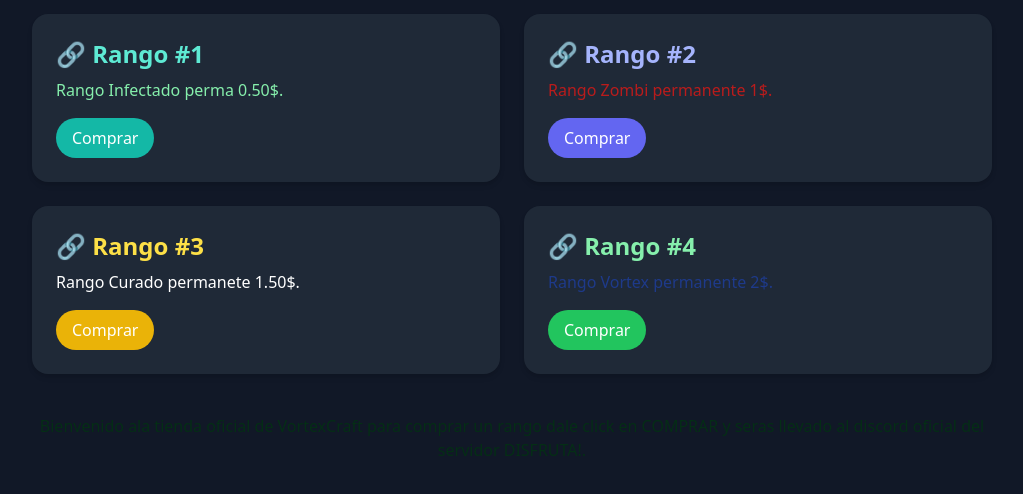
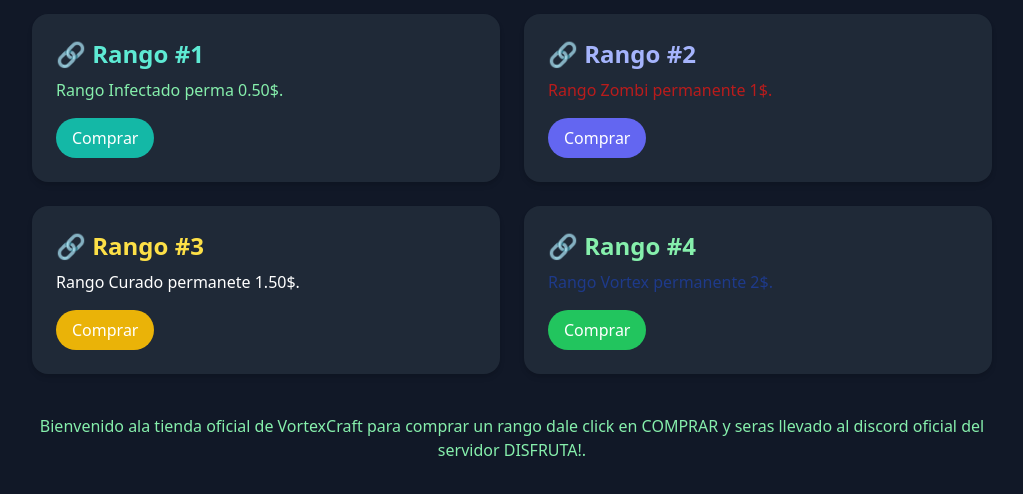
Before and after one commit to Soycubo1237/VortexCraft-Store-, a plain HTML site: page index.html in a window 1280 px wide. Shown: the part 98-592 px from the top of the page, without its empty margins (128-1151 px from the left). Drawn offline with nearby package versions, Linux system fonts and the light colour scheme.

Commit message:
index.html

```diff
--- a/index.html
+++ b/index.html
@@ -48,7 +48,7 @@
     </div>
 
     <div class="text-center mt-10">
-      <p class="text-green-950">Bienvenido ala tienda oficial de VortexCraft para comprar un rango dale click en COMPRAR y seras llevado al discord oficial del servidor DISFRUTA!.</p>
+      <p class="text-green-300">Bienvenido ala tienda oficial de VortexCraft para comprar un rango dale click en COMPRAR y seras llevado al discord oficial del servidor DISFRUTA!.</p>
     </div>
   </div>
 </body>
```
